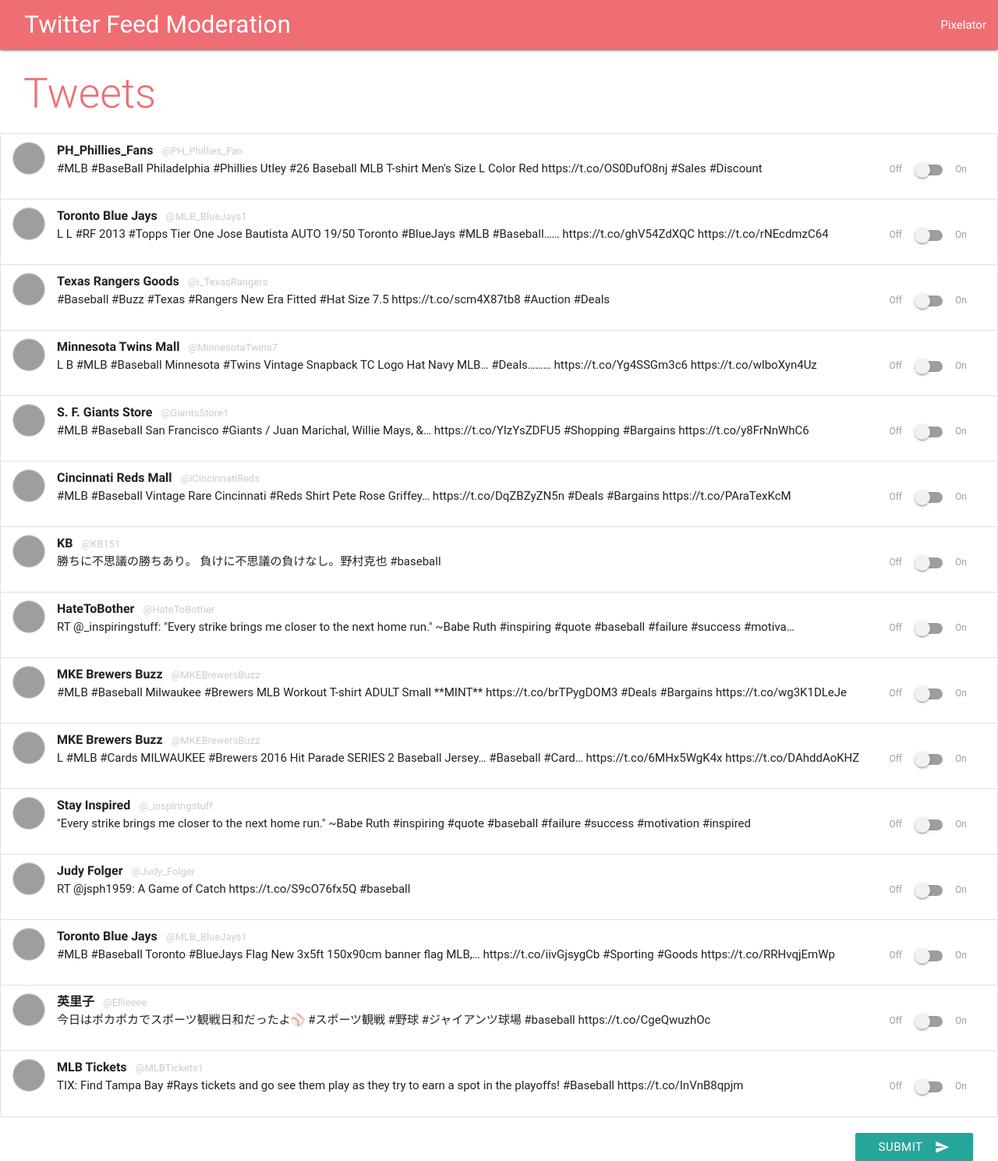
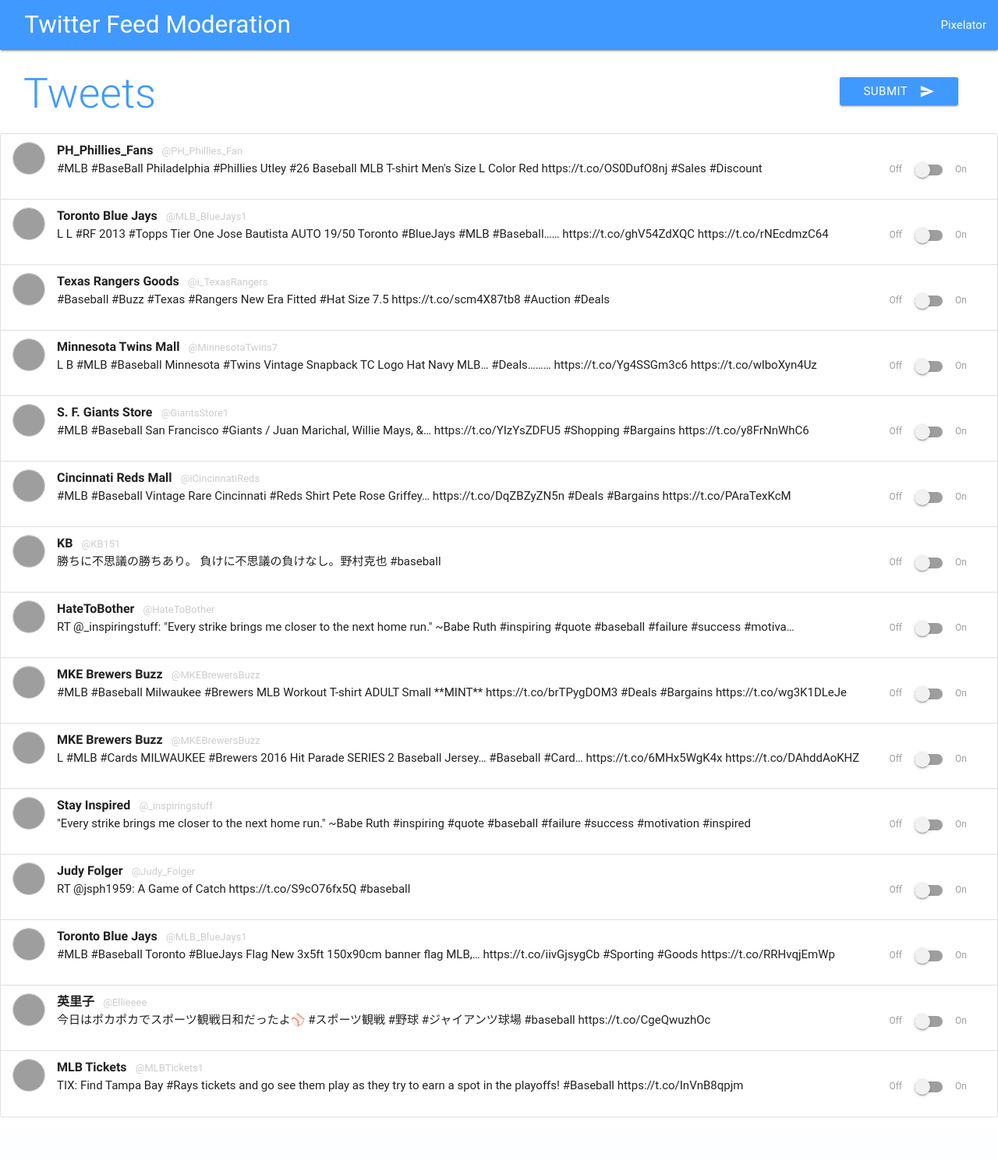
Before and after one commit to Fabio101/image-re-pixelator, a PHP site: page /moderate.html in a window 1280 px wide. Shown: the whole page at 78% size. After the commit the page ends 1433 px from the top, so only its background shows below. Run offline with PHP 8.4, Linux system fonts and the light colour scheme; some libraries are stand-ins or nearby versions; some web fonts are replaced; grey boxes are pictures that could not be loaded.

Commit message:
(hashtag)mofo

```diff
--- a/css/moderate.css
+++ b/css/moderate.css
@@ -1,5 +1,5 @@
 .header {
-    color: #ee6e73;
+    color: #4099FF;
     font-weight: 300;
     margin-left: 30px;
 }
@@ -24,11 +24,23 @@
 
 .submit_tweets {
 	position: absolute;
-	right: 2.5%;
-	margin-bottom: 20px;
-	margin-top: 5px;
+	right: 4%;
+	margin-top: 35px;
+	background-color: #4099FF;
 }
 
 .switch {
 	display: inline-block;
 }
+
+nav {
+	background-color: #4099FF;
+}
+
+.switch label input[type=checkbox]:checked+.lever:after {
+	background-color: #4099FF !important;
+}
+
+.switch label input[type=checkbox]:checked+.lever {
+	background-color: #4099FF !important;
+}
--- a/index.html
+++ b/index.html
@@ -16,7 +16,7 @@
 
 <div class="scroll-left">
 	<div class="twitter-icon-container">
-		<img style="height: 20px; padding-top: 5px; padding-left: 2.5px; position: absolute;" src="https://g.twimg.com/Twitter_logo_white.png" />
+		<img style="height: 20px; padding-top: 5px; padding-left: 10px; position: absolute;" src="https://g.twimg.com/Twitter_logo_white.png" />
 	</div>
 	<p>Loading...</p>
 </div>
--- a/moderate.html
+++ b/moderate.html
@@ -27,14 +27,14 @@
 	</div>
 </nav>
 
+<button class="btn waves-effect waves-light submit_tweets" type="submit" name="action">Submit
+	<i class="material-icons right">send</i>
+</button>
+
 <h2 class="header">Tweets</h2>
 <ul class="collection">
 
 </ul>
-
-<button class="btn waves-effect waves-light submit_tweets" type="submit" name="action">Submit
-	<i class="material-icons right">send</i>
-</button>
 
 <!-- jQuery-->
 <script type="text/javascript" src="https://code.jquery.com/jquery-2.1.1.min.js"></script>
```
Also changed, not shown: css/scroll_feed.css (+10 -16 lines), php/twitterModeratedFields.json (+1 -1 lines).
